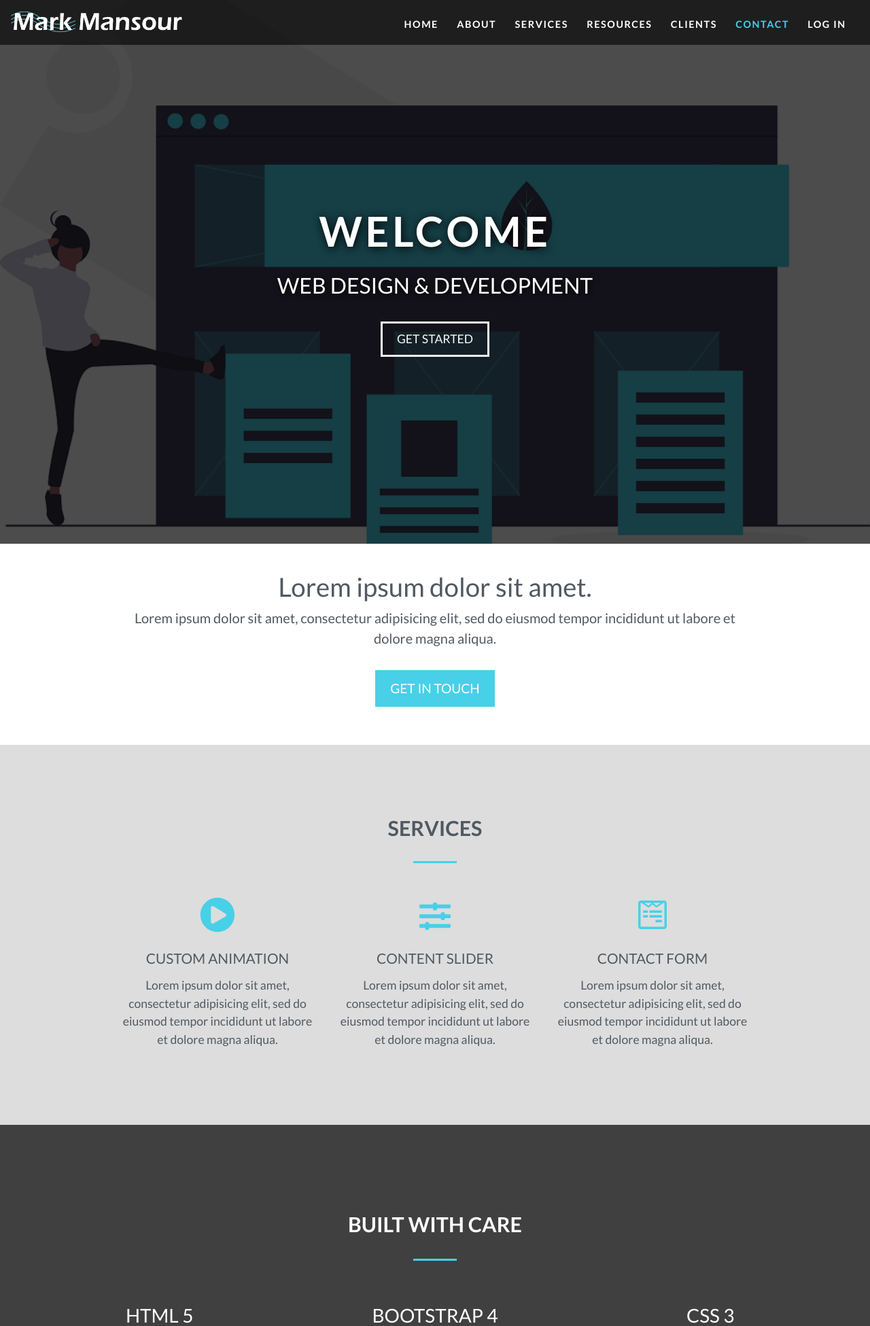
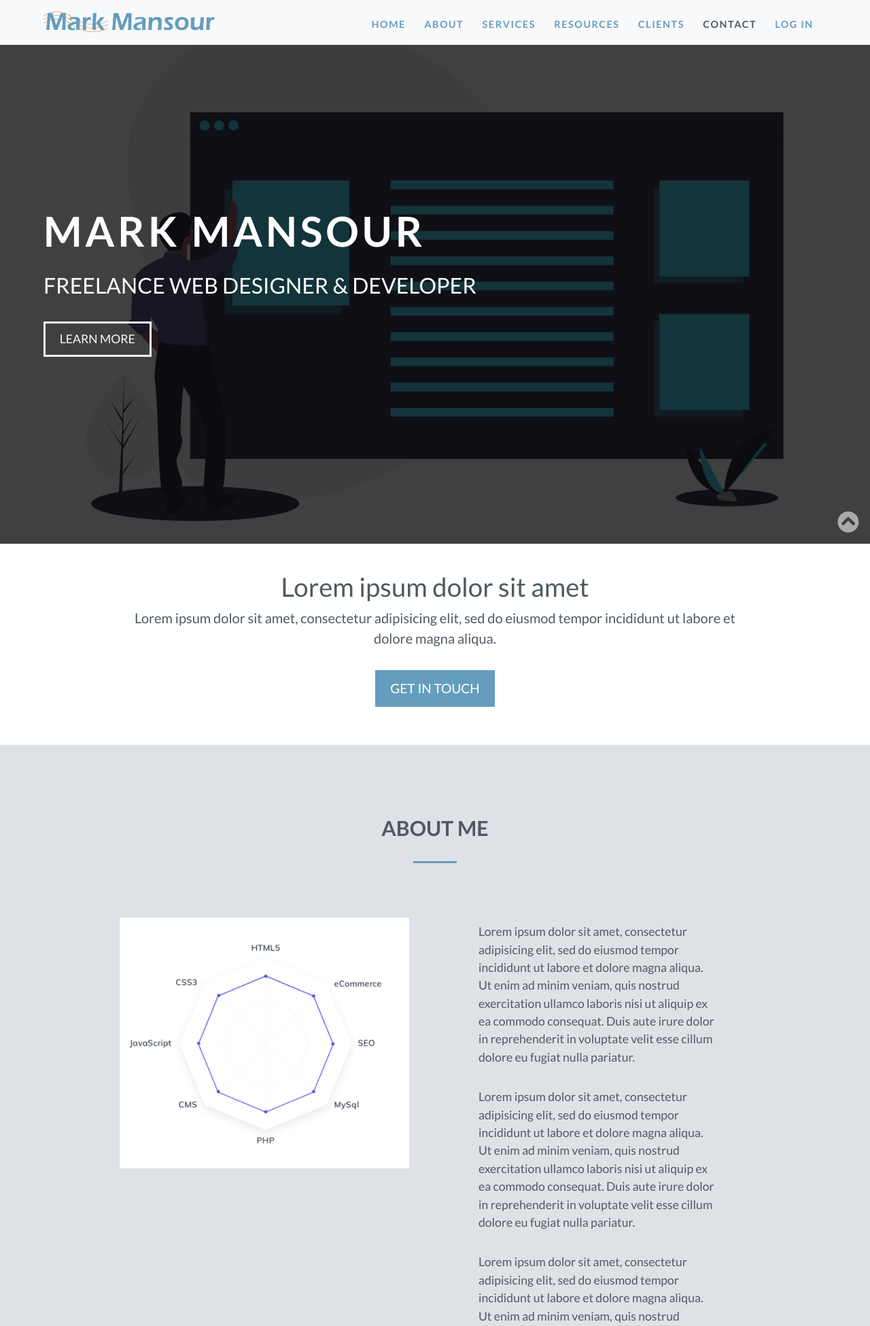
Before and after one commit to MarkMansour1/website, a PHP site: page / in a window 1280 px wide; the page is wider, and only the part inside the window is pictured. Shown: the top 1951 px of that part at 68% size. Run offline with PHP 8.4, Linux system fonts and the light colour scheme; some libraries are stand-ins or nearby versions.

Commit message:
18/08 changes

```diff
--- a/css/style.css
+++ b/css/style.css
@@ -11,8 +32,8 @@ body {
 .offset:before {
   display: block;
   content: "";
-  height: 8rem;
-  margin-top: -8rem;
+  height: 4rem;
+  margin-top: -4rem;
 }
 
 /* Navbar */
@@ -22,7 +43,8 @@ body {
   font-weight: 700;
   font-size: .9rem;
   letter-spacing: .1rem;
-  background-color: rgba(0, 0, 0, 0.6)!important;
+  /* background-color: rgba(255, 255, 255, .8)!important; */
+  padding: .5rem 5%;
 }
 
 .navbar-brand img {
@@ -33,13 +55,13 @@ body {
   padding-right: 0.7rem;
 }
 
-.navbar-dark .navbar-nav .nav-link {
-  color: white;
+.navbar-light .navbar-nav .nav-link {
+  color: #659DBD;
   padding-top: .8rem;
 }
 
-.navbar-dark .navbar-nav .nav-link.active, .navbar-dark .navbar-nav .nav-link:hover {
-  color: #48d0e8;
+.navbar-light .navbar-nav .nav-link.active, .navbar-light .navbar-nav .nav-link:hover {
+  color: #505962;
 }
 
 /* Home */
@@ -49,6 +71,7 @@ body {
 }
 
 .caption {
+  margin-left: 5%;
   width: 100%;
   max-width: 100%;
   position: absolute;
@@ -62,13 +85,11 @@ body {
   font-size: 3.8rem;
   font-weight: 700;
   letter-spacing: .3rem;
-  text-shadow: .1rem .1rem .8rem black;
   padding-bottom: 1rem;
 }
 
 .caption h3 {
   font-size: 2rem;
-  text-shadow: .1rem .1rem .5rem black;
   padding-bottom: 1.6rem;
 }
 
@@ -158,8 +178,8 @@ body {
   padding: .6rem 1.2rem;
   margin: 1rem;
   color: white;
-  background-color: #48d0e8;
-  border-color: #48d0e8;
+  background-color: #659DBD;
+  border-color: #659DBD;
 }
 
 .btn-secondary:hover {
@@ -167,10 +187,29 @@ body {
   border-color: #38a0ba;
 }
 
+/* About */
+
+.about {
+  background-color: #dee2e6;
+}
+
+.about img {
+  width: 95%;
+
+}
+
+.aboutinfo {
+  margin-top: 3rem;
+}
+
+.about p {
+  font-size: 1.1rem;
+  padding: .5rem 3rem;
+}
+
 /* Services */
 
 .jumbotron {
-  background-color: #ddd;
   margin-bottom: 0;
   padding: 2rem 0 3.5rem;
   border-radius: 0;
@@ -186,12 +225,16 @@ h3.heading {
 .heading-underline {
   width: 4rem;
   height: .2rem;
-  background-color: #48d0e8;
-  margin: 0 auto 2rem;
+  background-color: #659DBD;
+  margin: 0 auto;
+}
+
+.feature {
+  margin-top: 4rem;
 }
 
 .feature svg.svg-inline--fa {
-  color: #48d0e8;
+  color: #659DBD;
 }
 
 .feature h3 {
@@ -207,12 +250,12 @@ h3.heading {
 /* Resources */
 
 .fixed {
-  background-image: url(../img/portfolio.svg);
+  background-image: url(../img/home.png);
   z-index: -1;
 }
 
 .dark {
-  background-color: rgba(0, 0, 0, 0.75);
+  background-color: rgba(0, 0, 0, 0.5);
   color: white;
   padding: 7rem 2rem;
 }
@@ -264,13 +341,27 @@ footer svg.svg-inline--fa {
 }
 
 footer svg.svg-inline--fa:hover {
-  color: #48d0e8!important;
+  color: #659DBD!important;
 }
 
 hr.socket {
   width: 100%;
-  border-top: .2rem solid #666b71;
+  border-top: .2rem solid #6d7f8a;
   margin-top: 3rem;
+}
+
+/* Back to top button */
+
+.top svg.svg-inline--fa {
+  position: fixed;
+  bottom: 1rem;
+  right: 1rem;
+  z-index: 99;
+  color: #aaa!important;
+}
+
+.top:hover svg.svg-inline--fa {
+  color: #777!important;
 }
 
 /* Md screen styling */
--- a/footer.php
+++ b/footer.php
@@ -1,7 +1,7 @@
 <div class="row justify-content-center">
 
   <div class="col-md-5 footertext">
-    <img src="img/logo.png">
+    <a href="#home"><img src="img/logo_light.png"></a>
     <p>Freelance Web Designer & Developer</p>
   </div>
 
--- a/index.php
+++ b/index.php
@@ -19,9 +19,9 @@ include_once("php/dbconnect.php");
 <!-- begin home -->
 <div id="home">
 
-	<nav class="navbar navbar-expand-md navbar-dark bg-dark fixed-top">
+	<nav class="navbar navbar-expand-md navbar-light bg-light fixed-top">
 
-		<a href="index.php" class="navbar-brand"><img src="img/logo.png"></a>
+		<a href="#home" class="navbar-brand"><img src="img/logo.png"></a>
 
 		<button type="button" class="navbar-toggler" data-toggle="collapse" data-target="#navbarResponsive">
 			<span class="navbar-toggler-icon"></span>
@@ -76,20 +76,20 @@ include_once("php/dbconnect.php");
 		</div>
 	</div>
 
-	<div class="caption text-center">
+	<div class="caption">
 		<?php
 		if(isset($_SESSION['UserID'])){
 			echo '
 			<h1>Welcome back, '.$_SESSION['FirstName'].'</h1>
 			<h3>Good to see you again</h3>
-			<a href="#about" class="btn btn-outline-light btn-lg">Get Started</a>
+			<a href="#about" class="btn btn-outline-light btn-lg">Learn More</a>
 			';
 		}
 		else {
 			echo '
-			<h1>Welcome</h1>
-			<h3>Web Design & Development</h3>
-			<a href="#about" class="btn btn-outline-light btn-lg">Get Started</a>
+			<h1>Mark Mansour</h1>
+			<h3>Freelance Web Designer & Developer</h3>
+			<a href="#about" class="btn btn-outline-light btn-lg">Learn More</a>
 			';
 		}
 		?>
@@ -98,12 +98,45 @@ include_once("php/dbconnect.php");
 </div>
 <!-- end home -->
 
+<!-- begin small -->
+<div class="offset">
+	<div class="col-12 narrow text-center">
+		<h1>Lorem ipsum dolor sit amet</h1>
+		<p class="lead">Lorem ipsum dolor sit amet, consectetur adipisicing elit, sed do eiusmod tempor incididunt ut labore et dolore magna aliqua.</p>
+		<a href="#contact" class="btn btn-secondary btn-md">Get in touch</a>
+	</div>
+</div>
+<!-- end small -->
+
 <!-- begin about -->
 <div id="about" class="offset">
-	<div class="col-12 narrow text-center">
-		<h1>Lorem ipsum dolor sit amet.</h1>
-		<p class="lead">Lorem ipsum dolor sit amet, consectetur adipisicing elit, sed do eiusmod tempor incididunt ut labore et dolore magna aliqua.</p>
-		<a href="#contact" class="btn btn-secondary btn-md">Get in touch</a>
+	<div class="about jumbotron">
+		<div class="narrow">
+
+			<div class="col-12 text-center">
+				<h3 class="heading">About Me</h3>
+				<div class="heading-underline"></div>
+			</div>
+
+			<div class="row aboutinfo">
+
+				<div class="col-md-12 col-lg-6">
+					<img src="img/skills.png">
+				</div>
+
+				<div class="col-md-12 col-lg-6">
+
+					<p>Lorem ipsum dolor sit amet, consectetur adipisicing elit, sed do eiusmod tempor incididunt ut labore et dolore magna aliqua. Ut enim ad minim veniam, quis nostrud exercitation ullamco laboris nisi ut aliquip ex ea commodo consequat. Duis aute irure dolor in reprehenderit in voluptate velit esse cillum dolore eu fugiat nulla pariatur.</p>
+
+					<p>Lorem ipsum dolor sit amet, consectetur adipisicing elit, sed do eiusmod tempor incididunt ut labore et dolore magna aliqua. Ut enim ad minim veniam, quis nostrud exercitation ullamco laboris nisi ut aliquip ex ea commodo consequat. Duis aute irure dolor in reprehenderit in voluptate velit esse cillum dolore eu fugiat nulla pariatur.</p>
+
+					<p>Lorem ipsum dolor sit amet, consectetur adipisicing elit, sed do eiusmod tempor incididunt ut labore et dolore magna aliqua. Ut enim ad minim veniam, quis nostrud exercitation ullamco laboris nisi ut aliquip ex ea commodo consequat. Duis aute irure dolor in reprehenderit in voluptate velit esse cillum dolore eu fugiat nulla pariatur.</p>
+
+				</div>
+
+			</div>
+
+		</div>
 	</div>
 </div>
 <!-- end about -->
@@ -120,28 +153,64 @@ include_once("php/dbconnect.php");
 
 			<div class="row text-center">
 
-				<div class="col-md-4">
+				<div class="col-md-6 col-lg-4">
+
 					<div class="feature">
 						<i class="fas fa-play-circle fa-4x" data-fa-transform="shrink-3 up-5"></i>
 						<h3>Custom Animation</h3>
 						<p>Lorem ipsum dolor sit amet, consectetur adipisicing elit, sed do eiusmod tempor incididunt ut labore et dolore magna aliqua.</p>
 					</div>
+
 				</div>
 
-				<div class="col-md-4">
+				<div class="col-md-6 col-lg-4">
+
 					<div class="feature">
 						<i class="fas fa-sliders-h fa-4x" data-fa-transform="shrink-4.5 up-4.5"></i>
 						<h3>Content Slider</h3>
 						<p>Lorem ipsum dolor sit amet, consectetur adipisicing elit, sed do eiusmod tempor incididunt ut labore et dolore magna aliqua.</p>
 					</div>
+
 				</div>
 
-				<div class="col-md-4">
+				<div class="col-md-6 col-lg-4">
+
 					<div class="feature">
 						<i class="fab fa-wpforms fa-4x" data-fa-transform="shrink-4 up-5"></i>
 						<h3>Contact Form</h3>
 						<p>Lorem ipsum dolor sit amet, consectetur adipisicing elit, sed do eiusmod tempor incididunt ut labore et dolore magna aliqua.</p>
 					</div>
+
+				</div>
+
+				<div class="col-md-6 col-lg-4">
+
+					<div class="feature">
+						<i class="fas fa-play-circle fa-4x" data-fa-transform="shrink-3 up-5"></i>
+						<h3>Custom Animation</h3>
+						<p>Lorem ipsum dolor sit amet, consectetur adipisicing elit, sed do eiusmod tempor incididunt ut labore et dolore magna aliqua.</p>
+					</div>
+
+				</div>
+
+				<div class="col-md-6 col-lg-4">
+
+					<div class="feature">
+						<i class="fas fa-sliders-h fa-4x" data-fa-transform="shrink-4.5 up-4.5"></i>
+						<h3>Content Slider</h3>
+						<p>Lorem ipsum dolor sit amet, consectetur adipisicing elit, sed do eiusmod tempor incididunt ut labore et dolore magna aliqua.</p>
+					</div>
+
+				</div>
+
+				<div class="col-md-6 col-lg-4">
+
+					<div class="feature">
+						<i class="fab fa-wpforms fa-4x" data-fa-transform="shrink-4 up-5"></i>
+						<h3>Contact Form</h3>
+						<p>Lorem ipsum dolor sit amet, consectetur adipisicing elit, sed do eiusmod tempor incididunt ut labore et dolore magna aliqua.</p>
+					</div>
+
 				</div>
 
 			</div>
@@ -195,6 +264,8 @@ include_once("php/dbconnect.php");
 </div>
 <!-- end resources -->
 
+<!-- begin clients -->
+
 <div id="clients" class="offset">
 	<div class="jumbotron">
 
@@ -241,20 +312,64 @@ include_once("php/dbconnect.php");
 
 	</div>
 
-	<div class="col-12 narrow text-center">
-		<p class="lead">Want to learn more?</p>
-		<a href="#" class="btn btn-secondary btn-md">Button Text</a>
+</div>
+
+<!-- end clients -->
+
+<!-- begin contact -->
+<div id="contact" class="offset">
+
+	<div class="contactform">
+
+		<div class="col-12 text-center">
+			<h3 class="heading">Get In Touch</h3>
+			<div class="heading-underline"></div>
+		</div>
+
+		<form action="index.php" method="post">
+
+			<div class="row">
+
+				<div class="col-md-6">
+					<div class="formgroup">
+						<label>Your Name *</label>
+						<input type="text" class="form-control" name="name">
+					</div>
+				</div>
+
+				<div class="col-md-6">
+					<div class="formgroup">
+						<label>Email *</label>
+						<input type="text" class="form-control" name="name">
+					</div>
+				</div>
+
+			</div>
+
+			<div class="row">
+				<div class="col-md-12">
+					<div class="formgroup">
+						<label>Message/Details *</label>
+						<textarea class="form-control" name="text" rows="8" cols="80"></textarea>
+					</div>
+				</div>
+			</div>
+
+			<div class="text-center">
+				<input class="btn btn-outline-light btn-lg" type="submit" value="Send">
+			</div>
+
+		</form>
 	</div>
 
-</div>
-<!-- end clients -->
-
-<div id="contact" class="offset">
 	<footer>
 		<?php include("footer.php");?>
 	</footer>
 </div>
 <!-- end contact -->
+
+<!-- Back to top button -->
+<a href="#home" class="top"><i class="fas fa-2x fa-chevron-circle-up"></i></i></a>
 
 <script src="js/jquery-3.3.1.min.js"></script>
 <script src="bootstrap-4.1.3-dist/js/bootstrap.min.js"></script>
--- a/login.php
+++ b/login.php
@@ -18,7 +18,8 @@ include_once("php/dbconnect.php");
 
 <div id="home">
 
-	<nav class="navbar navbar-expand-md navbar-dark bg-dark fixed-top">
+	<nav class="navbar navbar-expand-md navbar-light bg-light fixed-top">
+
 		<a href="index.php" class="navbar-brand"><img src="img/logo.png"></a>
 		<button type="button" class="navbar-toggler" data-toggle="collapse" data-target="#navbarResponsive">
 			<span class="navbar-toggler-icon"></span>
@@ -41,6 +42,7 @@ include_once("php/dbconnect.php");
 				?>
 			</ul>
 		</div>
+
 	</nav>
 
 	<div class="landing">
--- a/signup.php
+++ b/signup.php
@@ -20,7 +20,7 @@ include_once("php/dbconnect.php");
 
 <div id="home">
 
-	<nav class="navbar navbar-expand-md navbar-dark bg-dark fixed-top">
+	<nav class="navbar navbar-expand-md navbar-light bg-light fixed-top">
 		<a href="index.php" class="navbar-brand"><img src="img/logo.png"></a>
 		<button type="button" class="navbar-toggler" data-toggle="collapse" data-target="#navbarResponsive">
 			<span class="navbar-toggler-icon"></span>
```
Also changed, not shown: other parts of css/style.css (+74 -6 lines), img/apple.png (deleted), img/colourscheme.png (added), img/computers.png (deleted), img/file.svg (deleted), img/home.png, img/home.svg (deleted), img/landscape.jpg (added), img/logo.png, img/logo_light.png (added), img/logo_light_grey.png (renamed from img/logo_grey.png), img/mobile.svg (deleted), img/skills.png (added), img/webdev.svg (deleted).
